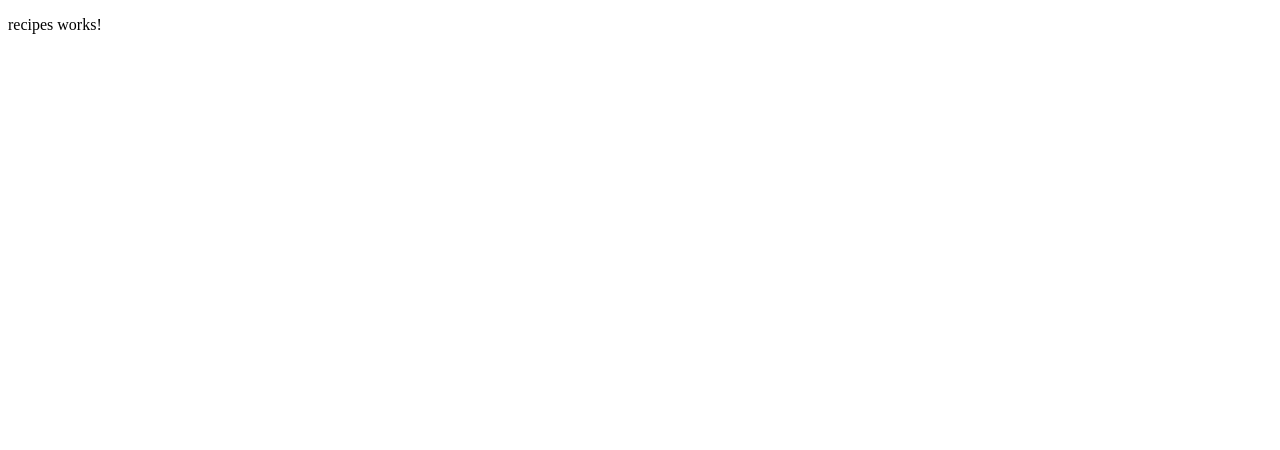
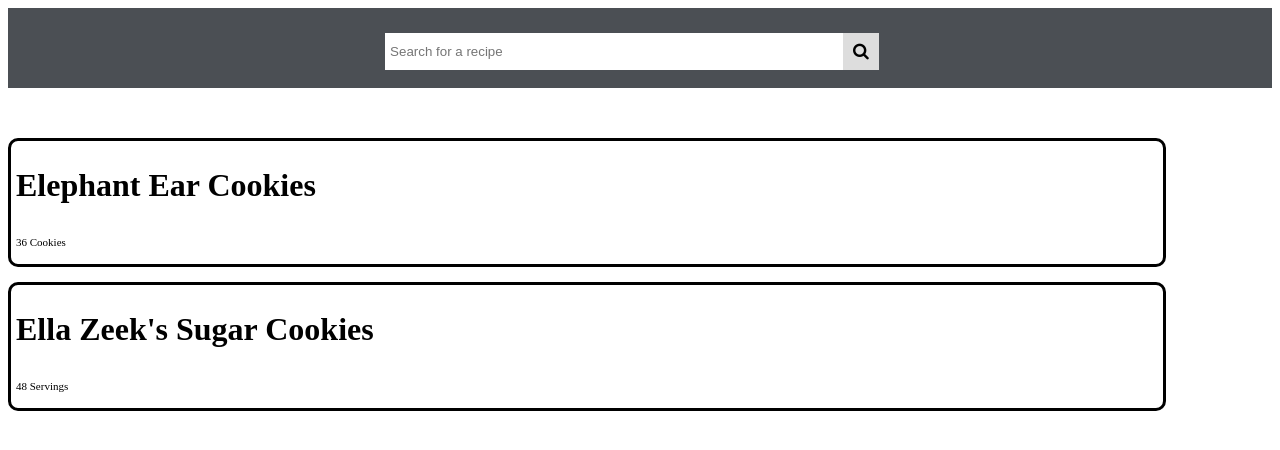
Before and after one commit to jaydenduncan/recipe-book_client, an Angular app: page /recipes in a window 1280 px wide. Shown: the top 450 px of the page. Built offline with nearby package versions, Linux system fonts and the light colour scheme.

Commit message:
Designed search bar

```diff
--- a/angular.json
+++ b/angular.json
@@ -31,7 +31,8 @@
               "src/assets"
             ],
             "styles": [
-              "src/styles.scss"
+              "src/styles.scss",
+              "../node_modules/font-awesome/css/font-awesome.css"
             ],
             "scripts": []
           },
--- a/package.json
+++ b/package.json
@@ -18,6 +18,7 @@
     "@angular/platform-browser": "~13.3.0",
     "@angular/platform-browser-dynamic": "~13.3.0",
     "@angular/router": "~13.3.0",
+    "font-awesome": "^4.7.0",
     "rxjs": "~7.5.0",
     "tslib": "^2.3.0",
     "zone.js": "~0.11.4"
--- a/src/app/recipes/recipes.component.html
+++ b/src/app/recipes/recipes.component.html
@@ -1 +1,8 @@
-<p>recipes works!</p>
+<div class="search-bar">
+    <input type="text" [(ngModel)]="recipeInput" placeholder="Search for a recipe">
+    <button><i class="fa fa-search"></i></button>
+</div>
+<div class="recipeBox" *ngFor="let recipe of recipes; let i=index">
+    <h1>{{recipe.title}}</h1>
+    <p>{{recipe.servings}}</p>
+</div>
--- a/src/app/recipes/recipes.component.scss
+++ b/src/app/recipes/recipes.component.scss
@@ -0,0 +1,47 @@
+.search-bar{
+    display: flex;
+    justify-content: center;
+    margin: 0px 0px 50px 0px;
+    background-color: #4b4f54;
+    height: 10vh;
+}
+
+.search-bar input{
+    width: 35vw;
+    height: 2em;
+    padding: 5px;
+    margin-top: 25px;
+    border: none;
+}
+
+.search-bar button{
+    height: 37px;
+    color: black;
+    padding: 5px 10px;
+    margin-top: 25px;
+    margin-right: 16px;
+    background: #ddd;
+    font-size: 17px;
+    border: none;
+    cursor: pointer;
+}
+
+.search-bar button:hover{
+    background-color: #ccc;
+}
+
+.recipeBox{
+    border: 3px solid black;
+    border-radius: 10px;
+    margin: 15px 0px;
+    width: 90vw;
+}
+
+.recipeBox h1{
+    padding: 5px;
+}
+
+.recipeBox p{
+    font-size: 11px;
+    padding: 5px;
+}
--- a/src/app/recipes/recipes.component.ts
+++ b/src/app/recipes/recipes.component.ts
@@ -9,9 +9,13 @@ import { RecipesService } from './recipes.service';
 })
 export class RecipesComponent implements OnInit {
 
+  recipeInput: any;
+  recipes: any;
+
   constructor(private recipesService: RecipesService) { }
 
   ngOnInit(): void {
+    this.recipes = this.recipesService.getRecipes();
   }
 
 }
--- a/src/app/recipes/recipes.service.ts
+++ b/src/app/recipes/recipes.service.ts
@@ -7,5 +7,25 @@ import { HttpClient } from "@angular/common/http";
     providedIn: 'root'
 })
 export class RecipesService {
+    r1: Recipe = {
+        title: "Elephant Ear Cookies",
+        ingredients: "1 c Sugar|1 tb Molasses|1/2 c Shortening; melted|1 Egg|1/2 c Sour milk|1/4 ts Salt|1 ts Soda; dissolved in milk|2 1/2 c Flour|1 ts Cinnamon|1/4 ts Nutmeg|1 ts Vanilla|1 c Raisins (chopped)",
+        servings: "36 Cookies",
+        instructions: "Mix all ingredients in order given; drop by teaspoonfuls on greased cookie sheet. Bake 10 minutes in 375-degree oven."
+    };
 
+    r2: Recipe = {
+        title: "Ella Zeek's Sugar Cookies",
+        ingredients: "3 c All-purpose flour|1 1/2 c Brown sugar|1/2 c White sugar|1 c Shortening|1/4 c Milk|2 Eggs|2 ts Baking powder|1/2 ts Salt|1 ts Vanilla",
+        servings: "48 Servings",
+        instructions: "Cream sugars and shortening. Add milk, vanilla and eggs and mix well. Stir in remaining ingredients and mix well. Refrigerate for about 1 hour. With floured hands roll teaspoonful of dough into a ball. Place on cookie sheet. With three fingres together, press ball flat, leaving ridges down the middle. Bake in 400øF oven for 9 to 12 minutes or until lightly gold. Ella was a neighbor who was ten years older than God when I was a child. She always had these in her cookie jar, and usually would bake a dozen every day since the dough keeps so well. It is one of my all time favorites and I have never tasted them anywhere else."
+    };
+
+    recipes: Recipe[] = [this.r1, this.r2];
+
+    constructor(private http: HttpClient) {}
+
+    getRecipes(){
+        return this.recipes;
+    }
 }
--- a/src/index.html
+++ b/src/index.html
@@ -6,6 +6,7 @@
   <base href="/">
   <meta name="viewport" content="width=device-width, initial-scale=1">
   <link rel="icon" type="image/x-icon" href="favicon.ico">
+  <link rel="stylesheet" href="https://cdnjs.cloudflare.com/ajax/libs/font-awesome/4.7.0/css/font-awesome.min.css">
 </head>
 <body>
   <app-root></app-root>
```
Also changed, not shown: 1 other file (tests, documents, lock files or other folders).
